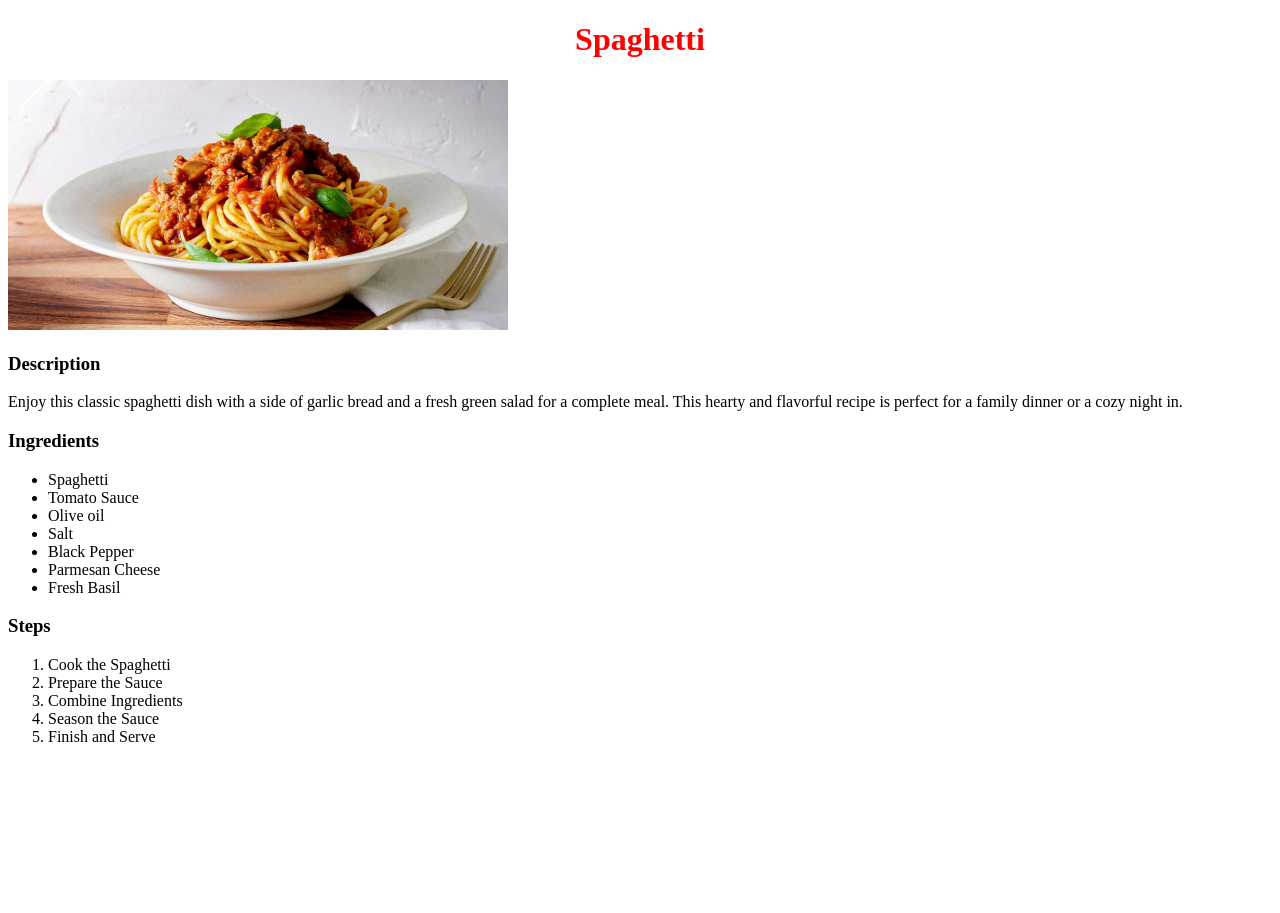
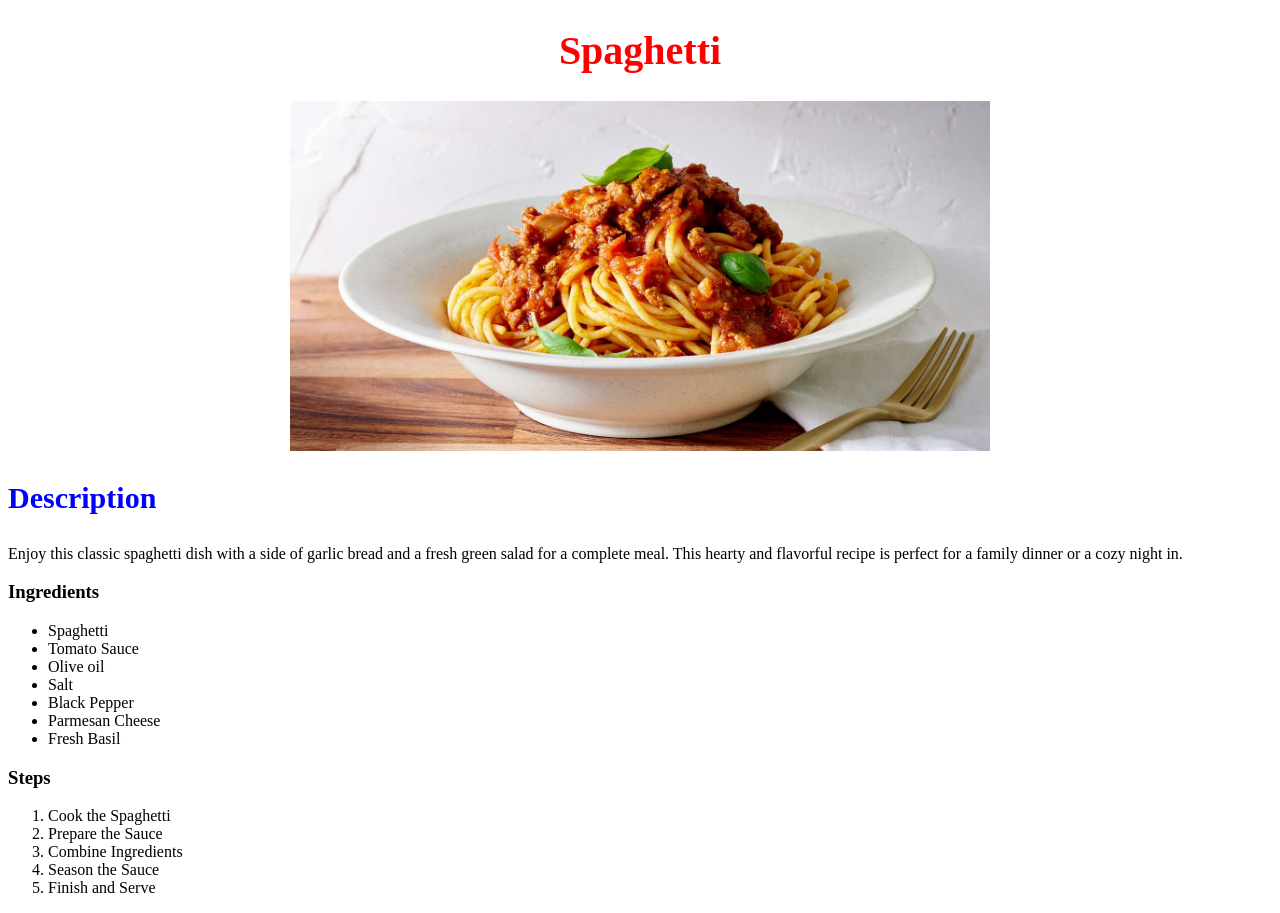
Before and after one commit to itzamritdev/odin-recipes, a plain HTML site: page recipes/spaghetti.html in a window 1280 px wide. Before the commit the page ends 800 px from the top, so only its background shows below. Drawn offline with Linux system fonts and the light colour scheme.

Commit message:
centered spaghetti image and changed description text

```diff
--- a/recipes/spaghetti.html
+++ b/recipes/spaghetti.html
@@ -9,7 +9,7 @@
 <body>
     <h1 class="title">Spaghetti</h1>
     <img id="spaghetti"src="images/Easyspaghettiwithtomatosauce_11715_DDMFS_1x2_2425-c67720e4ea884f22a852f0bb84a87a80.jpg" alt="finished spaghetti image">
-    <h3>Description</h3>
+    <h3 class="description">Description</h3>
     <p>Enjoy this classic spaghetti dish with a side of garlic bread and a fresh green salad for a complete meal.
         This hearty and flavorful recipe is perfect for a family dinner or a cozy night in.</p>
     <h3>Ingredients</h3>
--- a/styles.css
+++ b/styles.css
@@ -1,9 +1,17 @@
 .title {
     color: red;
-    font-size: 32px;
+    font-size: 40px;
     text-align: center;
 }
 
 #spaghetti {
-    width: 500px;
+    display: block;
+    margin-left: auto;
+    margin-right: auto;
+    width: 700px;
 }
+
+.description {
+    font-size: 30px;
+    color: blue;
+}
```
